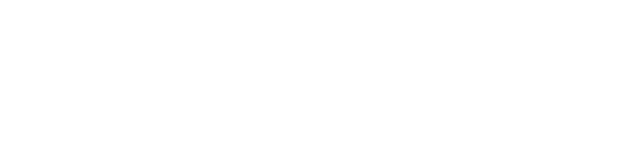
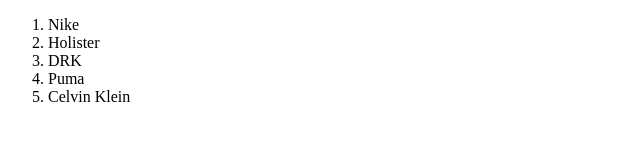
Before and after one commit to BardosDominik/git_doga_web, a plain HTML site: page index.html in a window 1280 px wide. Shown: the whole page, without its empty margins (0-640 px from the left). Drawn offline with Linux system fonts and the light colour scheme.

Commit message:
html és link módosítva, kép letöltve

```diff
--- a/index.html
+++ b/index.html
@@ -6,6 +6,12 @@
     <title>Document</title>
 </head>
 <body>
-
+    <ol>
+        <li>Nike</li>
+        <li>Holister</li>
+        <li>DRK</li>
+        <li>Puma</li>
+        <li>Celvin Klein</li>
+    </ol>
 </body>
 </html>
```
Also changed, not shown: Bárdos_Dominik.txt, Holister.jfif (added), link.txt.txt.
